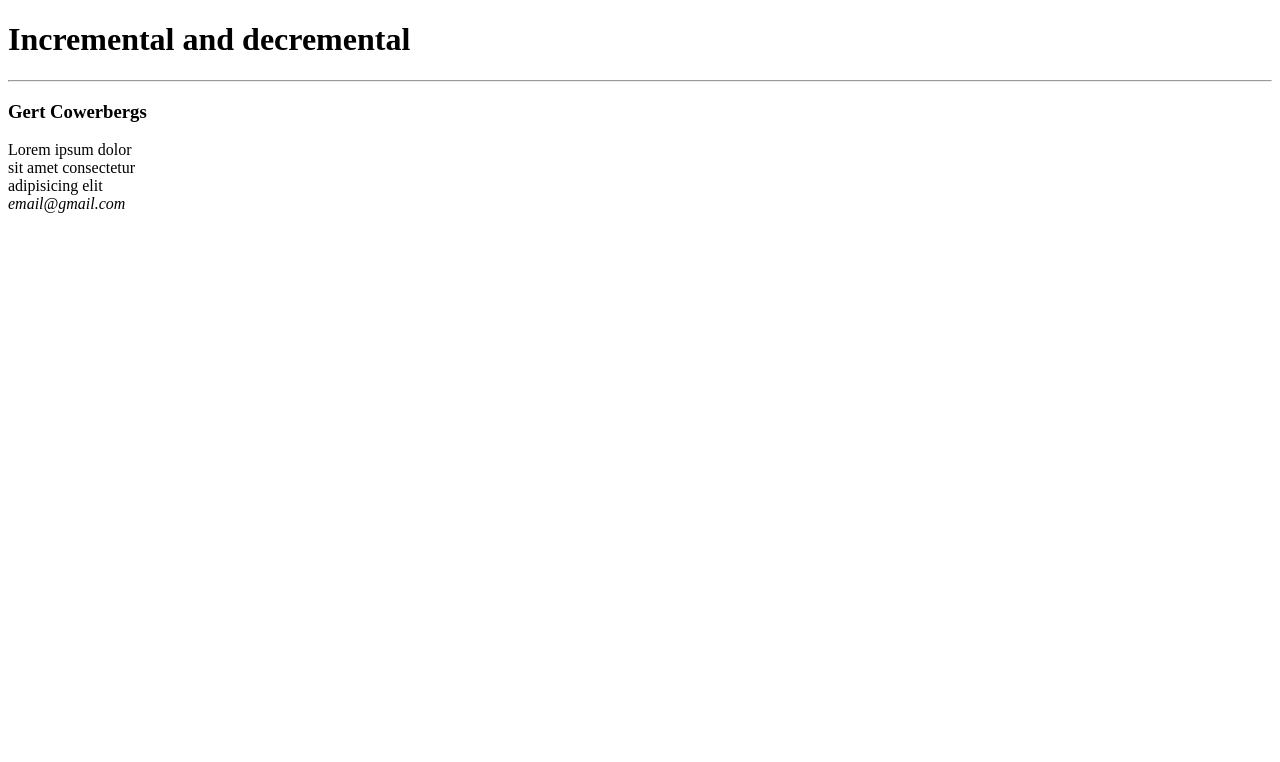
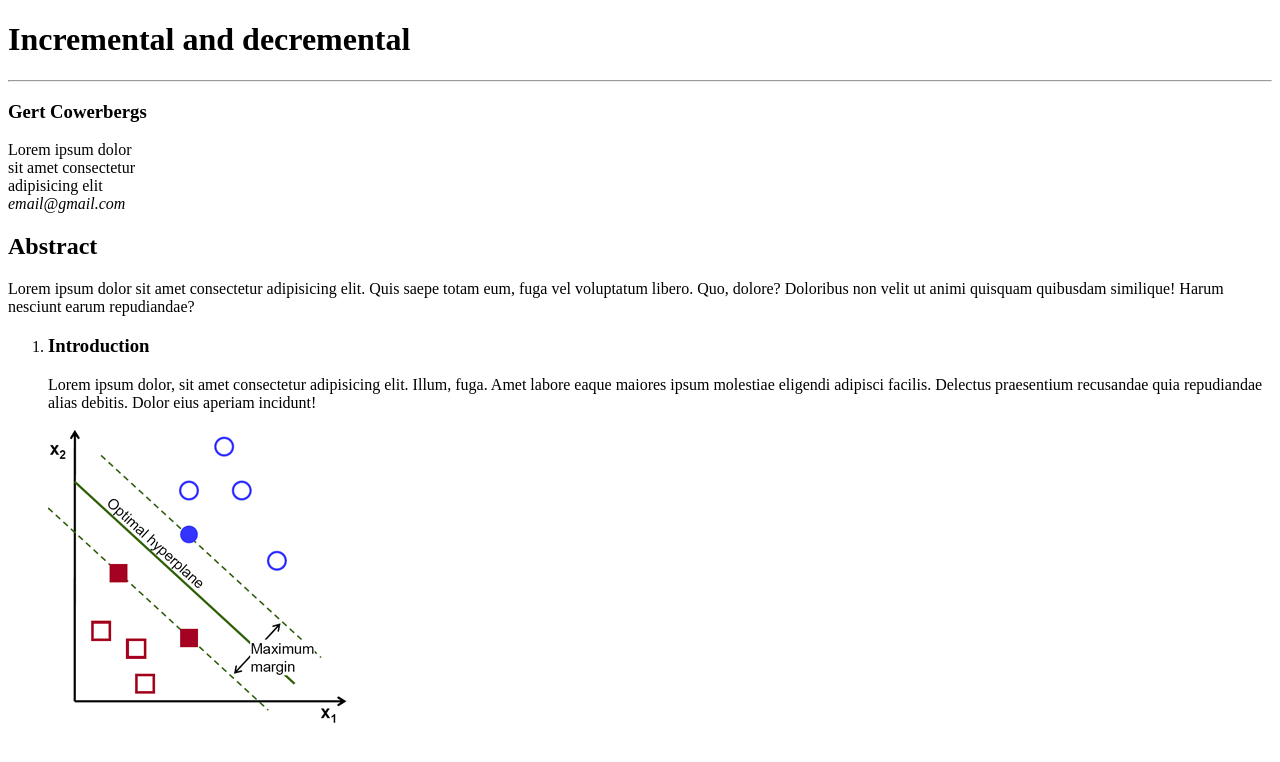
Before and after one commit to henri-kapidani/paper-scientifico, a plain HTML site: page index.html in a window 1280 px wide. Drawn offline with Linux system fonts and the light colour scheme.

Commit message:
add main content

```diff
--- a/index.html
+++ b/index.html
@@ -26,7 +26,15 @@
 
 	<!-- main -->
 	<main>
-
+		<h2>Abstract</h2>
+		<p>Lorem ipsum dolor sit amet consectetur adipisicing elit. Quis saepe totam eum, fuga vel voluptatum libero. Quo, dolore? Doloribus non velit ut animi quisquam quibusdam similique! Harum nesciunt earum repudiandae?</p>
+		<ol>
+			<li>
+				<h3>Introduction</h3>
+				<p>Lorem ipsum dolor, sit amet consectetur adipisicing elit. Illum, fuga. Amet labore eaque maiores ipsum molestiae eligendi adipisci facilis. Delectus praesentium recusandae quia repudiandae alias debitis. Dolor eius aperiam incidunt!</p>
+				<img src="img/paper_scientifico.png" alt="Grafico cartesiano">
+			</li>
+		</ol>
 	</main>
 	<!-- /main -->
 
```
Also changed, not shown: img/paper_scientifico.png (added).
